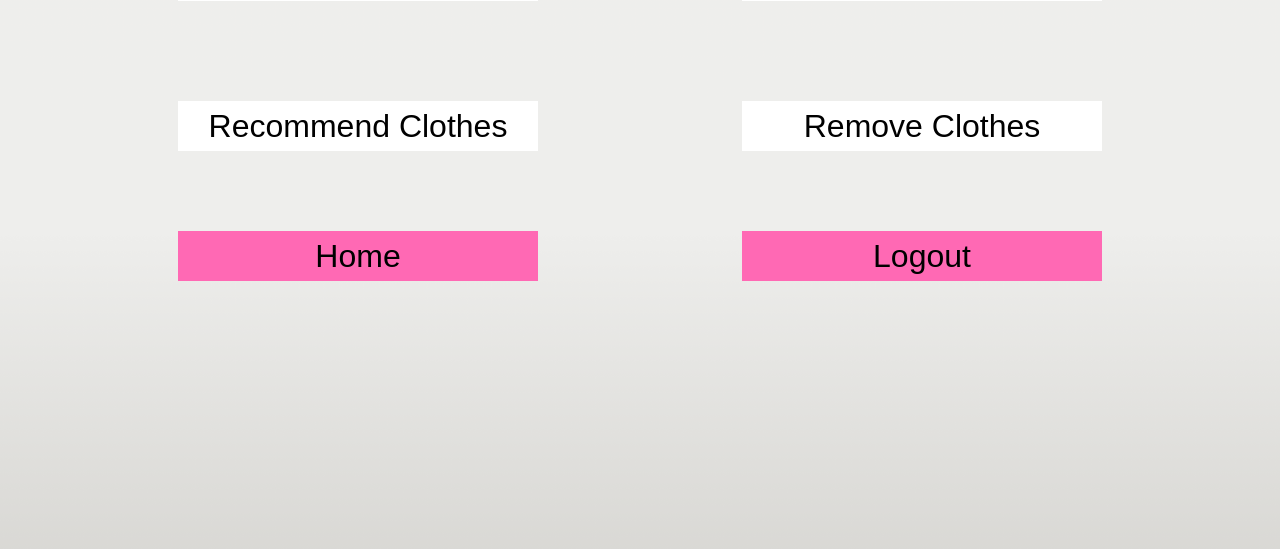
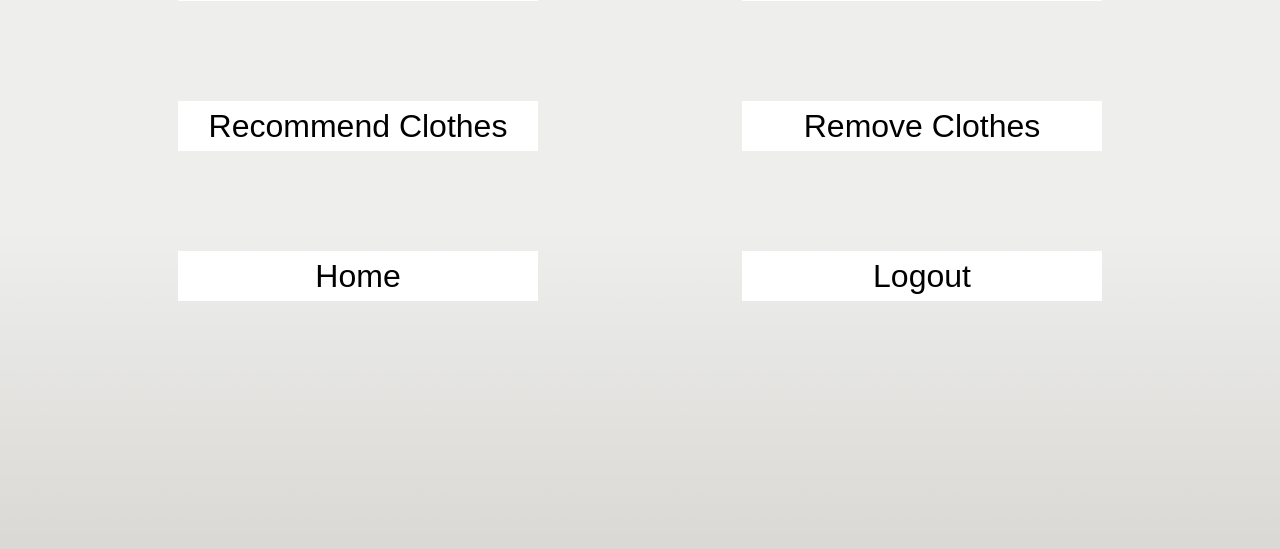
Before and after one commit to aaysan/Senior-Design-UI, a Flask app: template templates/post_login_main.html in a window 1280 px wide. Shown: the part 251-800 px from the top of the page. Run offline with Flask 2, Linux system fonts and the light colour scheme; the template is opened without the code that fills it, so the values that code supplies are empty.

Commit message:
UI started to work

```diff
--- a/main.py
+++ b/main.py
@@ -64,11 +64,19 @@ def add_clothes():
         if 'take_pic' in request.form:
 
             #Take Picture
+
+            split_name = Information.name.split()
+            name = Information.name
+            lastname = ""
+            if len(split_name) > 1:
+                name = split_name[0]
+                last_name = split_name[1]
+
             cap = cv2.VideoCapture(0)
             time.sleep(0.5)
 
             ret, frame = cap.read()
-            file_path = Information.name + str(Information.count) + ".png"
+            file_path = name + "_" + last_name + "/" + name + "_" + last_name + str(Information.count) + ".png"
             cv2.imwrite(file_path, frame)
 
             temp1, temp2 = Apparel.finditemandcolor(file_path)
--- a/templates/add_clothes.html
+++ b/templates/add_clothes.html
@@ -52,8 +52,8 @@
           <input class = "func" type="submit" name="take_pic" value="Take a Picture">
         </form>
 
-        <button onclick="location.href='post_login_main.html'"class="back Home">Home</button>
-        <button onclick="location.href='main_page.html'"class="back Logout">Logout</button>
+        <button onclick="location.href='post_login_main.html'"class="func Home">Home</button>
+        <button onclick="location.href='main_page.html'"class="func Logout">Logout</button>
       </center>
   </div>
 
--- a/templates/post_login_main.html
+++ b/templates/post_login_main.html
@@ -52,11 +52,11 @@
 					<button onclick="window.location.href='/display_clothes'"class="func Select">Select Clothes</button>
 					<button onclick="window.location.href='/recommend_clothes'"class="func Recommend">Recommend Clothes</button>
 					<button onclick="window.location.href='/remove_clothes'"class="func Remove">Remove Clothes</button>
+					<button onclick="location.href='index.html'"class="func Home">Home</button>
+					<button onclick="location.href='index.html'"class="func Logout">Logout</button>
 				</p>
-			</center>
-			<center>
-				<button onclick="location.href='index.html'"class="back Home">Home</button>
-				<button onclick="location.href='index.html'"class="back Logout">Logout</button>
+
+
 			</center>
 	</div>
 
```
